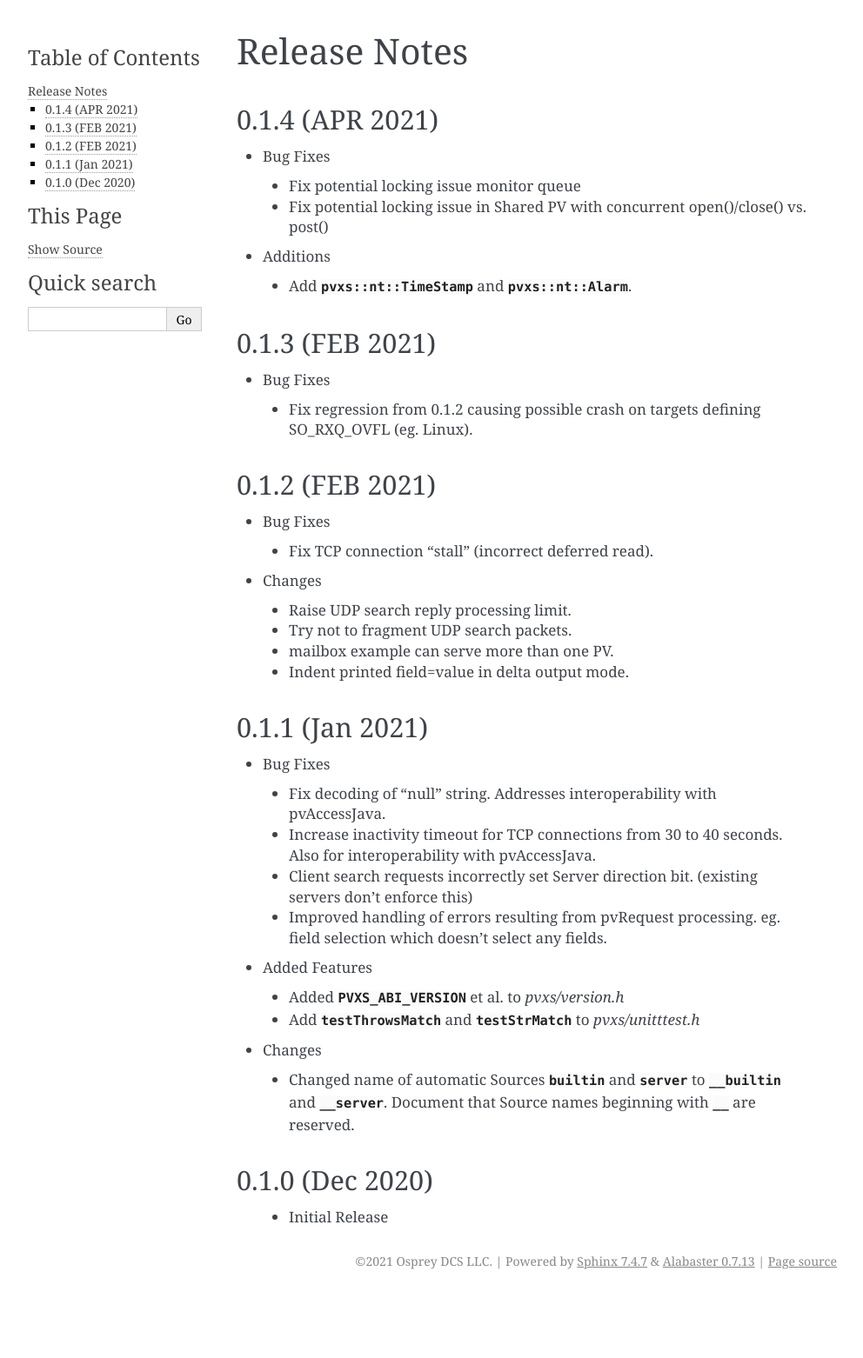
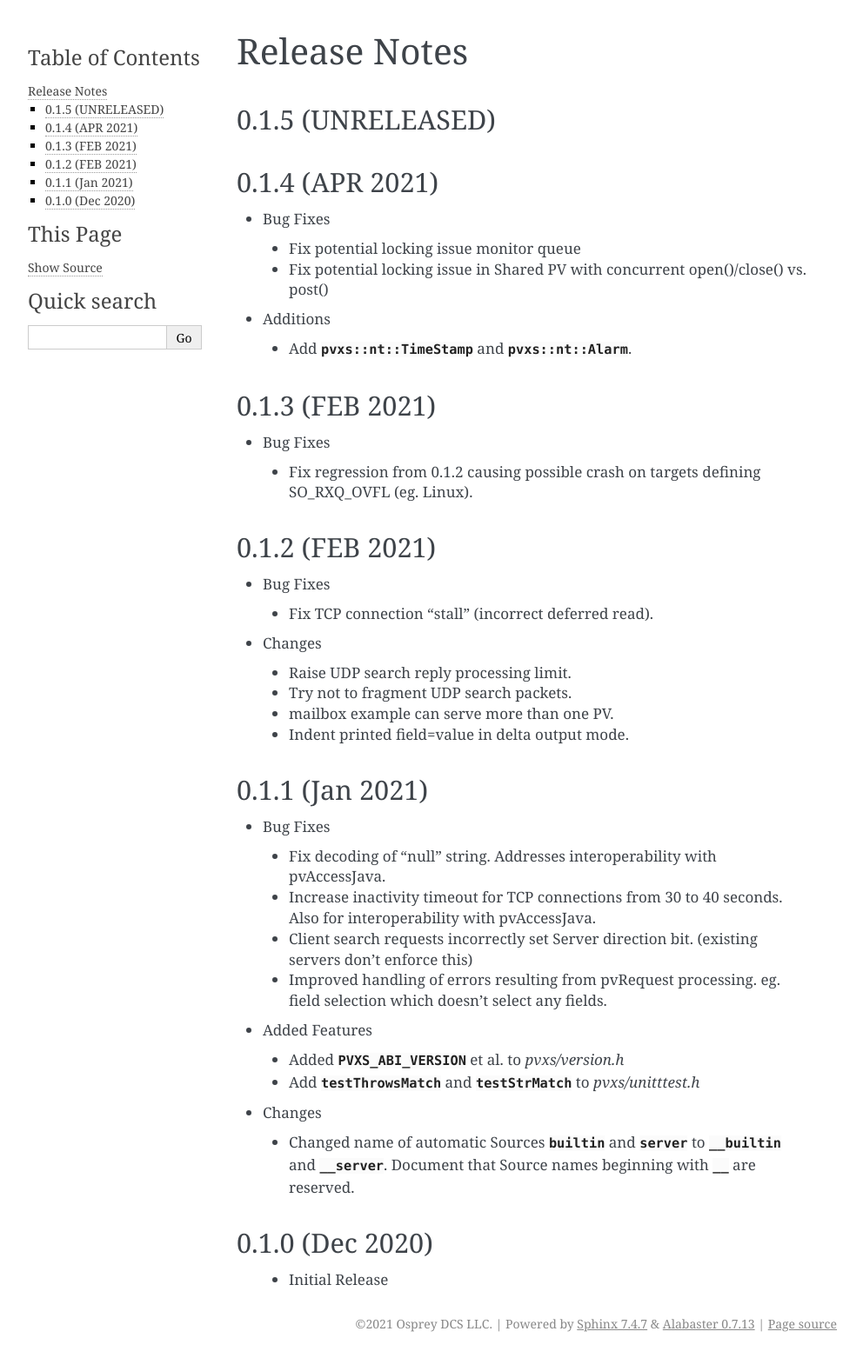
Before and after one commit to epics-base/pvxs, a Sphinx documentation site: the page built from documentation/releasenotes.rst, in a window 1280 px wide. Shown: the whole page at 87% size, without its empty margins (148-1140 px from the left). Built offline with Sphinx 7.4.7, drawn with Linux system fonts in a browser that asks for light colours; before the commit the page ends 1490 px from its top, so only the background shows below that.

Commit message:
prepare for 0.1.5

```diff
--- a/documentation/releasenotes.rst
+++ b/documentation/releasenotes.rst
@@ -2,6 +2,10 @@
 
 Release Notes
 =============
+
+0.1.5 (UNRELEASED)
+------------------
+
 
 0.1.4 (APR 2021)
 ----------------
```
Also changed, not shown: 2 other files.
